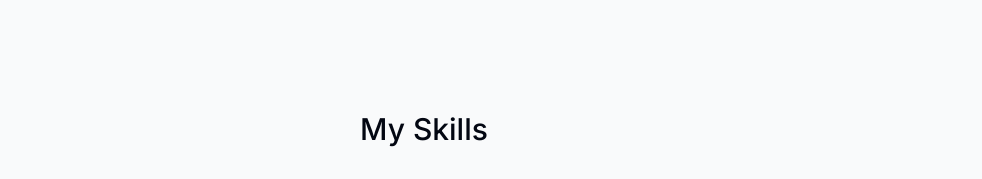
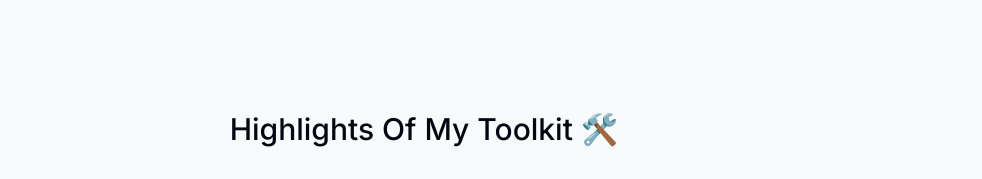
Before and after one commit to dr0er/portfolio-nextjs, a Next.js app: page / in a window 1280 px wide. Shown: the part 2851-3030 px from the top of the page, without its empty margins (216-1198 px from the left). Built offline with nearby package versions, Linux system fonts and the light colour scheme; no server answers.

Commit message:
add skills section change

```diff
--- a/components/skills.tsx
+++ b/components/skills.tsx
@@ -29,7 +29,7 @@ export default function Skills() {
       ref={ref}
       className="mb-28 max-w-[53rem] scroll-mt-28 text-center sm:mb-40"
     >
-      <SectionHeading>My skills</SectionHeading>
+      <SectionHeading>Highlights of my toolkit 🛠️</SectionHeading>
       <ul className="flex flex-wrap justify-center gap-2 text-lg text-gray-800">
         {skillsData.map((skill, index) => (
           <motion.li
```
